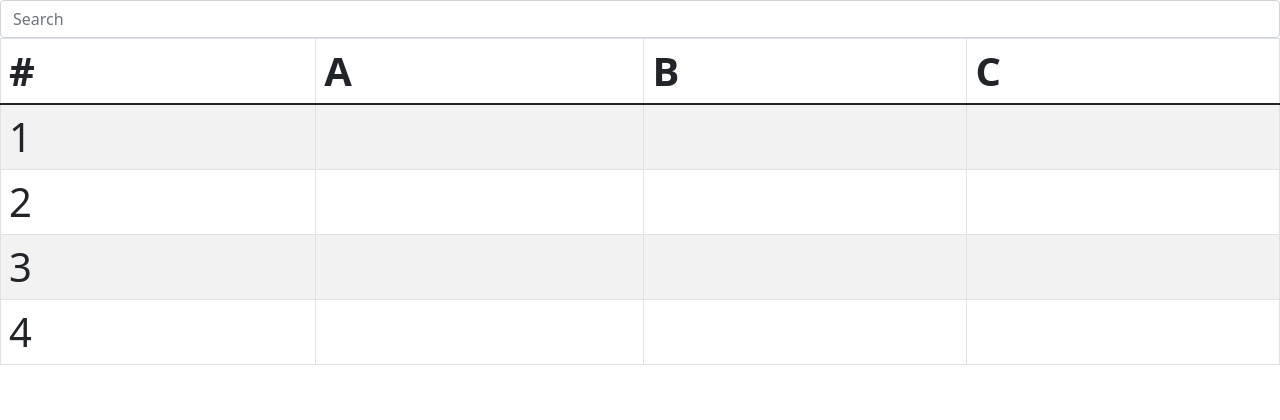
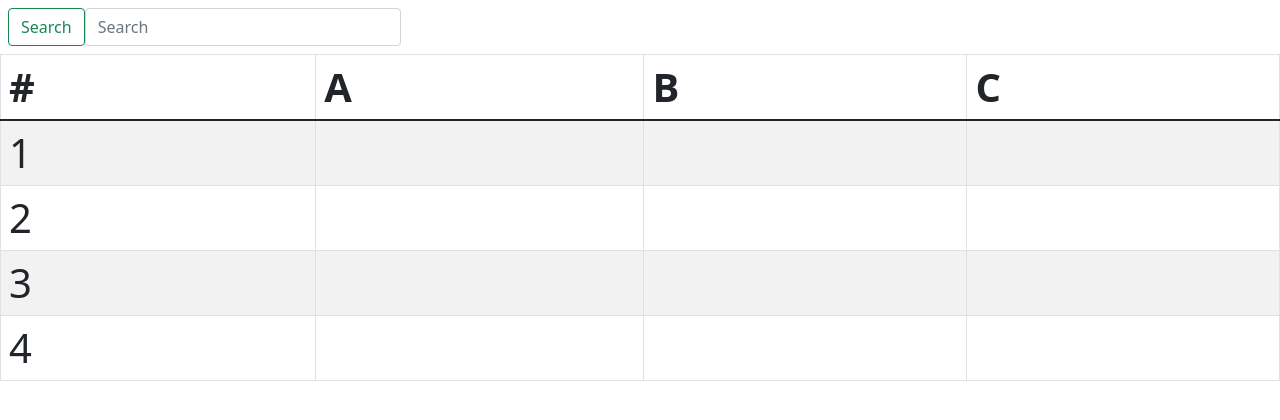
Before and after one commit to k4-100/calc, a React (Create React App) app: page / in a window 1280 px wide. Shown: the top 420 px of the page. Built offline with nearby package versions, Linux system fonts and the light colour scheme.

Commit message:
Created barebone of the search barc

```diff
--- a/src/components/UtilityBelt/SearchBar.tsx
+++ b/src/components/UtilityBelt/SearchBar.tsx
@@ -6,17 +6,15 @@ import React from "react";
 const SearchBar: React.FC = () => {
   return (
     <div className="SearchBar">
-      <form className="form-inline my-2 my-lg-0">
+      <div className="d-flex m-2">
+        <button className="btn btn-outline-success my-2 my-sm-0">Search</button>
         <input
-          className="form-control"
+          className="form-control w-25"
           type="search"
           placeholder="Search"
           aria-label="Search"
         />
-        {/* <button className="btn btn-outline-success my-2 my-sm-0" type="submit">
-          Search
-        </button> */}
-      </form>
+      </div>
     </div>
   );
 };
```
